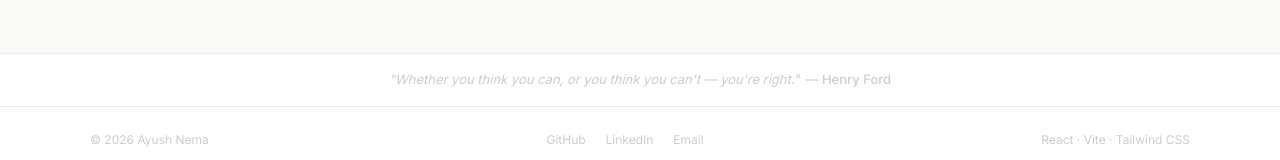
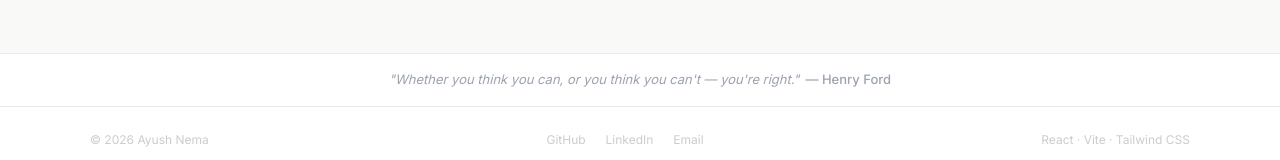
Before and after one commit to Ayush-Nema1/Protfolio, a React (Vite) app: page / in a window 1280 px wide. Shown: the part 4443-4603 px from the top of the page. Built offline with nearby package versions, Linux system fonts and the light colour scheme.

Commit message:
Change footer quote text color to gray

```diff
--- a/src/components/Footer.jsx
+++ b/src/components/Footer.jsx
@@ -22,9 +22,9 @@ export default function Footer() {
       {/* Quote strip */}
       <div className="border-b border-border py-4 px-4 sm:px-8 md:px-13">
         <div className="sec-inner text-center">
-          <p className="text-[12px] sm:text-[13px] text-pale italic">
+          <p className="text-[12px] sm:text-[13px] text-gray-400 italic">
             "Whether you think you can, or you think you can't — you're right."
-            <span className="not-italic font-medium text-pale ml-1.5">— Henry Ford</span>
+            <span className="not-italic font-medium text-gray-400 ml-1.5">— Henry Ford</span>
           </p>
         </div>
       </div>
```
